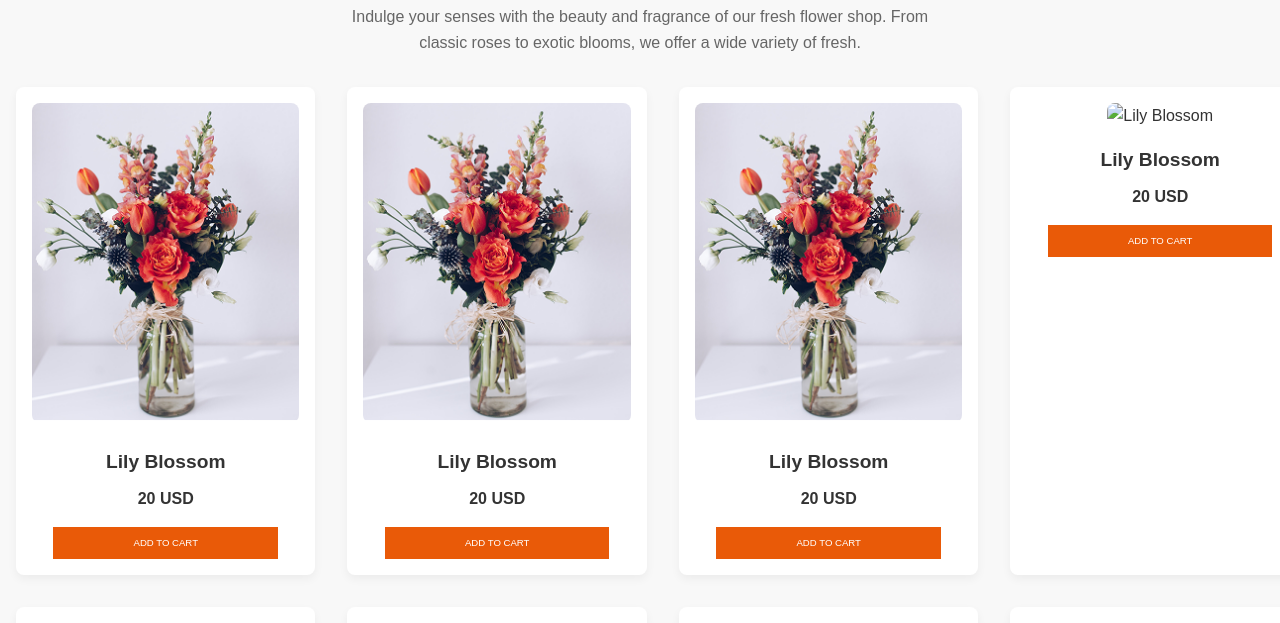
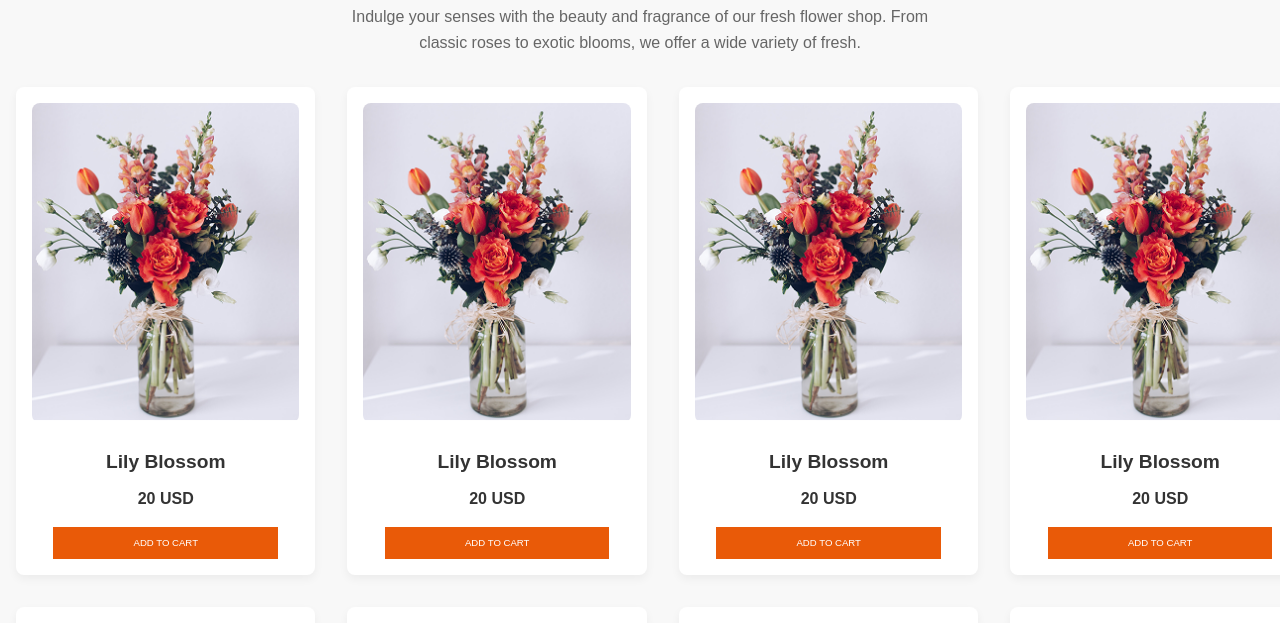
Before and after one commit to tofazzal19/B-12-A-02, a plain HTML site: page index.html in a window 1280 px wide. Shown: the part 768-1391 px from the top of the page. Drawn offline with Linux system fonts and the light colour scheme; the site is published under a folder, as on GitHub Pages, so addresses that start at the root find nothing.

Commit message:
Update index.html

```diff
--- a/index.html
+++ b/index.html
@@ -61,7 +61,7 @@
         <a href="#" class="btn">ADD TO CART</a>
       </div>
       <div class="product-card">
-        <img src="/images/sample-flower-image.png" alt="Lily Blossom">
+        <img src="images/sample-flower-image.png" alt="Lily Blossom">
         <h3>Lily Blossom</h3>
         <p class="price">20 USD</p>
         <a href="#" class="btn">ADD TO CART</a>
```
